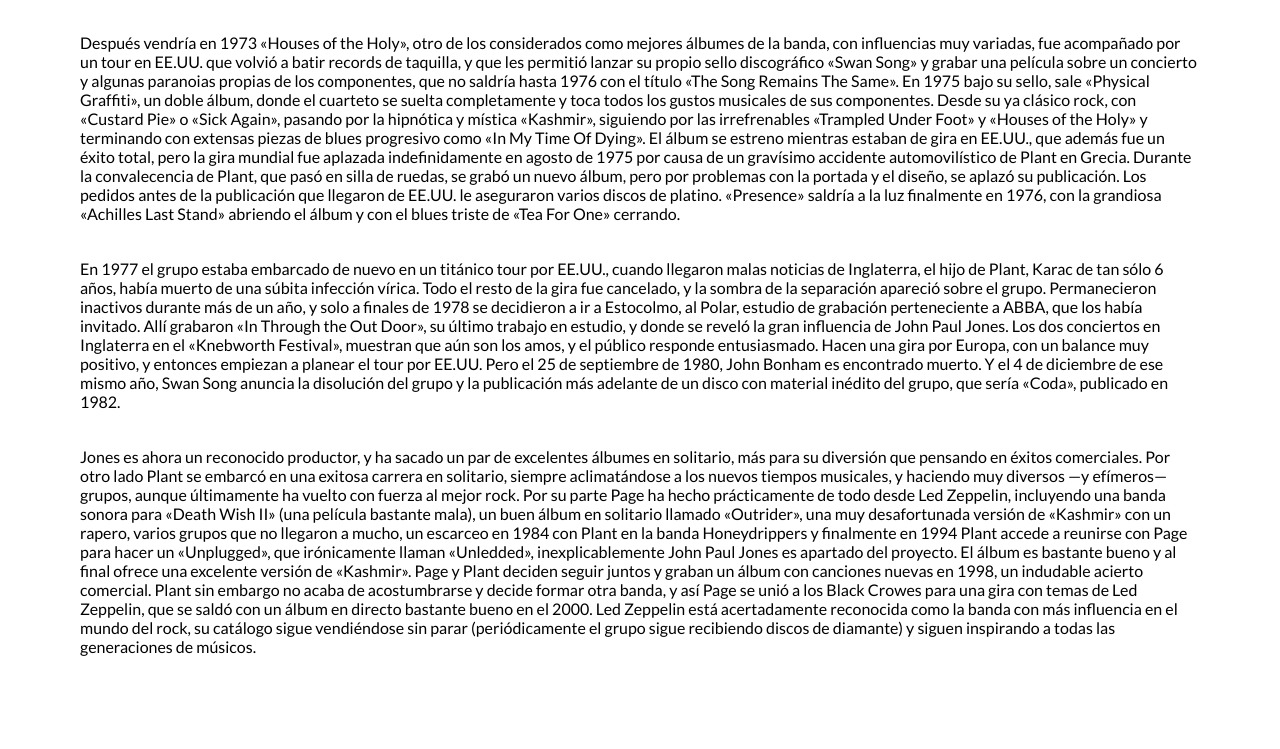
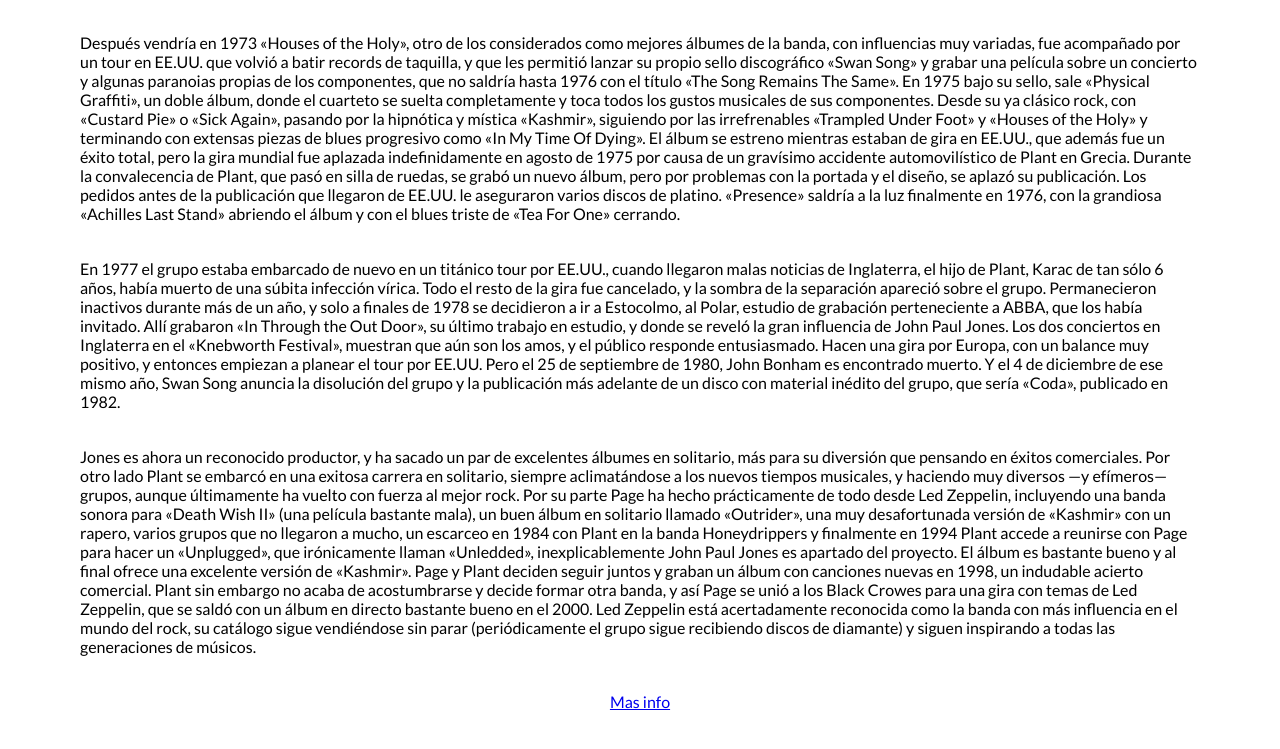
Before and after one commit to fdhammond/led_zeppelin, a website: page banda.html in a window 1280 px wide. Shown: the part 1927-2676 px from the top of the page. Drawn offline with nearby package versions, Linux system fonts and the light colour scheme.

Commit message:
add link to page

```diff
--- a/banda.html
+++ b/banda.html
@@ -205,7 +205,7 @@
                 catálogo sigue vendiéndose sin parar (periódicamente el grupo sigue recibiendo discos de diamante) y
                 siguen
                 inspirando a todas las generaciones de músicos.</p>
-
+                <p><a href="https://www.ledzeppelin.com/">Mas info</a></p
         </div>
 
 
```
